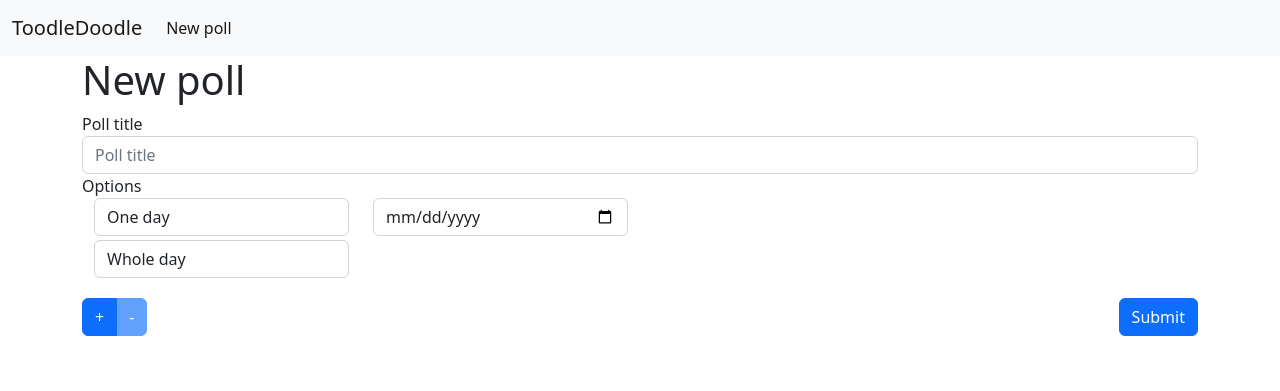
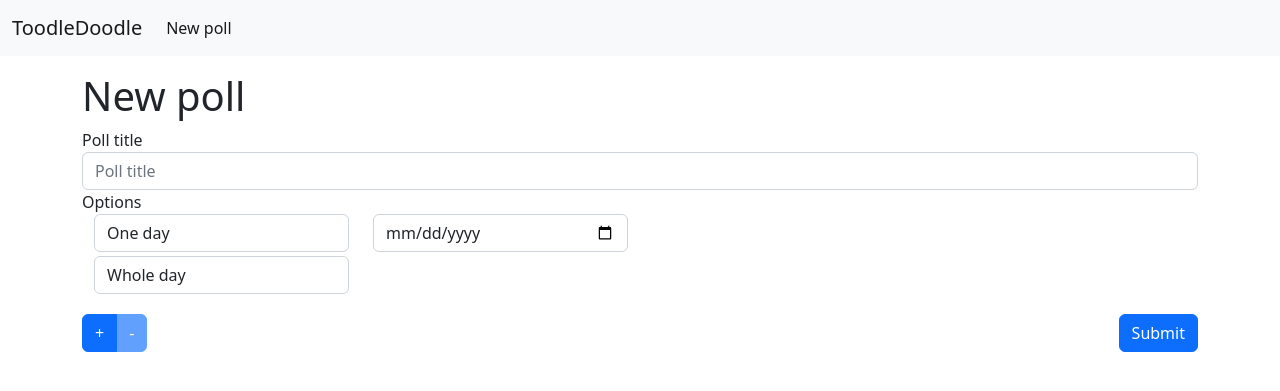
Before and after one commit to 5K1PY/ToodleDoodle, a Flask app: page /new_poll in a window 1280 px wide. Shown: the top 391 px of the page. Run offline with Flask 2, Linux system fonts and the light colour scheme.

Commit message:
Fixed spacing

```diff
--- a/templates/base.html
+++ b/templates/base.html
@@ -36,6 +36,7 @@
         {% if errors is not none and errors %}
         <div class="alert alert-danger mt-3" role="alert"> {{errors}} </div>
         {% endif %}
+        <div class="mb-3"></div>
 
         {% block content %} {% endblock %}
     </div>
```
